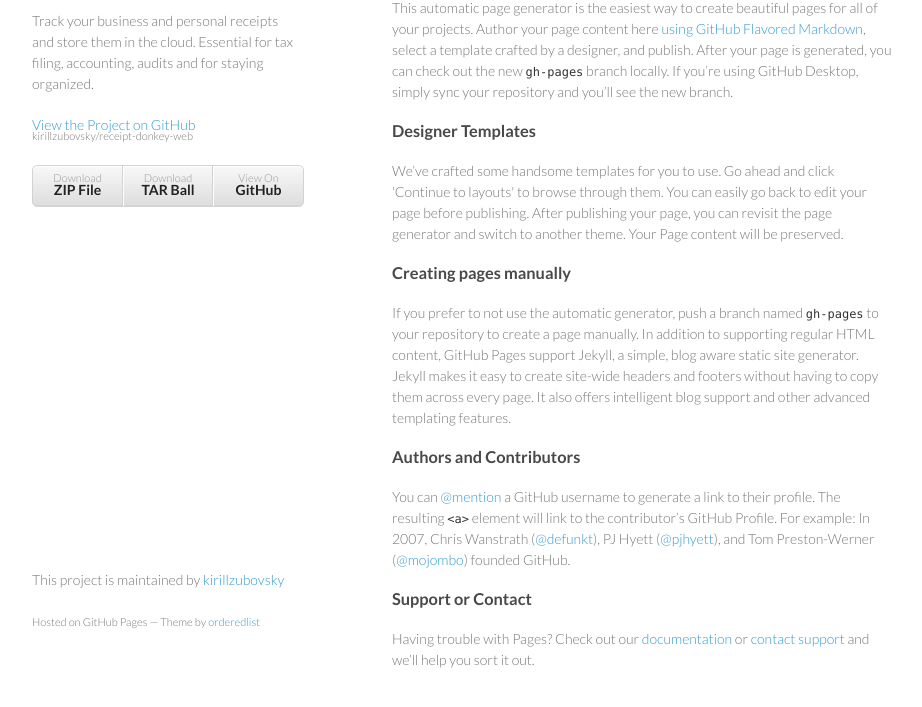
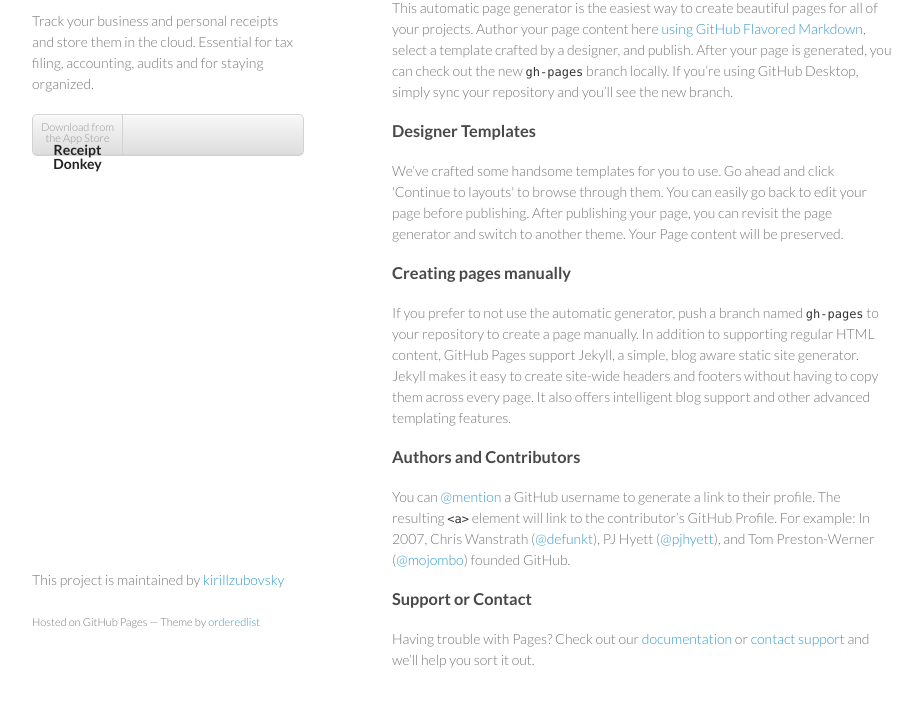
Before and after one commit to kirillzubovsky/receipt-donkey-web, a plain HTML site: page index.html in a window 1280 px wide. Shown: the part 99-806 px from the top of the page, without its empty margins (178-1100 px from the left). Drawn offline with Linux system fonts and the light colour scheme.

Commit message:
Change template to fit app's profile
The regular Github template doesn't quite fit a simple terms of service page. This does.

```diff
--- a/index.html
+++ b/index.html
@@ -18,13 +18,13 @@
         <h1>Receipt Donkey</h1>
         <p>Track your business and personal receipts and store them in the cloud. Essential for tax filing, accounting, audits and for staying organized.</p>
 
-        <p class="view"><a href="https://github.com/kirillzubovsky/receipt-donkey-web">View the Project on GitHub <small>kirillzubovsky/receipt-donkey-web</small></a></p>
+        <!--p class="view"><a href="https://itunes.apple.com/app/1033314636">View the app on AppStore <small>https://itunes.apple.com/app/1033314636</small></a></p-->
 
 
         <ul>
-          <li><a href="https://github.com/kirillzubovsky/receipt-donkey-web/zipball/master">Download <strong>ZIP File</strong></a></li>
-          <li><a href="https://github.com/kirillzubovsky/receipt-donkey-web/tarball/master">Download <strong>TAR Ball</strong></a></li>
-          <li><a href="https://github.com/kirillzubovsky/receipt-donkey-web">View On <strong>GitHub</strong></a></li>
+          <li><a href="https://itunes.apple.com/app/1033314636">Download from the App Store<strong>Receipt Donkey</strong></a></li>
+          <!--li><a href="https://github.com/kirillzubovsky/receipt-donkey-web/tarball/master">Download <strong>TAR Ball</strong></a></li-->
+          <!--li><a href="https://github.com/kirillzubovsky/receipt-donkey-web">View On <strong>GitHub</strong></a></li-->
         </ul>
       </header>
       <section>
```
